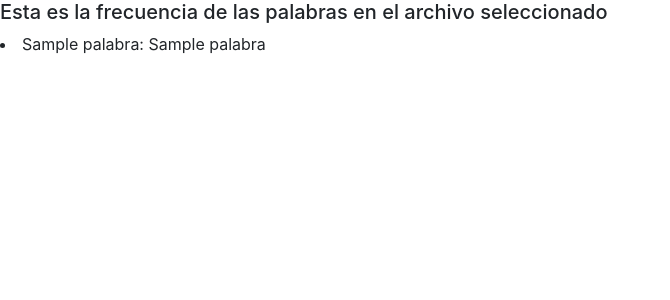
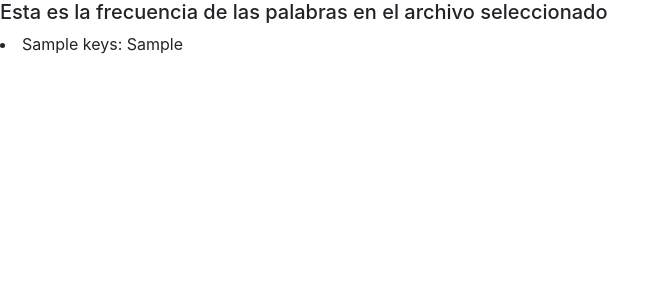
Before and after one commit to cmartinezbjmu/DatosEnormes, a Django app: template templates/frecuencia_palabras.html in a window 1280 px wide. Shown: the top 300 px of the page, without its empty margins (0-670 px from the left). Run offline with Django 3.2, Linux system fonts and the light colour scheme; the template is opened without the code that fills it: most values are stand-ins (such as "Sample title", 1, 10 or a date in 2020); parts of the project's set-up code (start-up, migrations or seed data) failed here and were passed over; some libraries are stand-ins or nearby versions.

Commit message:
Muestra la frecuencia de cada palabra en un archivo seleccionado del dropdown list

```diff
--- a/conteo_palabras/views.py
+++ b/conteo_palabras/views.py
@@ -76,10 +76,9 @@ def cantPalabrasArchivo(request):
         noticias = capturar_noticias(archivos=nombre_archivo)
         lista_palabras = contar_palabras(noticias)
         frecuencia_palabras = Counter(lista_palabras)
-        for palabras in frecuencia_palabras:
-            print(palabras + ':' + str(frecuencia_palabras[palabras]))
+
         context = {
-            'frecuencia_palabras': frecuencia_palabras
+            'frecuencia_palabras': frecuencia_palabras.items
         }
         return render(request, 'frecuencia_palabras.html', context)
 
--- a/templates/frecuencia_palabras.html
+++ b/templates/frecuencia_palabras.html
@@ -14,8 +14,8 @@
 
 <body>
     <h5>Esta es la frecuencia de las palabras en el archivo seleccionado</h5>
-    {% for palabra in frecuencia_palabras %}
-    <li>{{ palabra }}: {{ frecuencia_palabras.palabra }}</li>
+    {% for keys, values in frecuencia_palabras %}
+        <li>{{ keys }}: {{ values }}</li>
     {% endfor %}
 
 </body>
```
